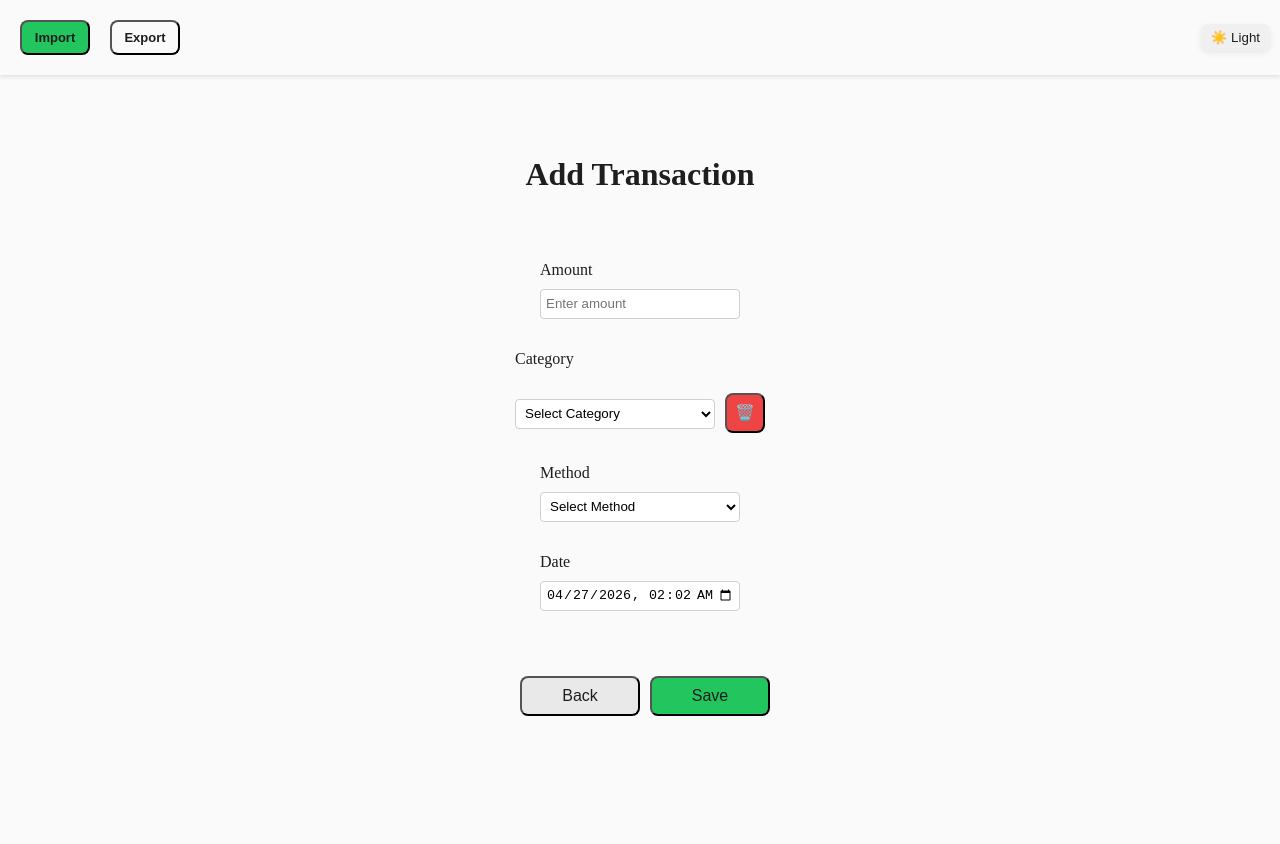
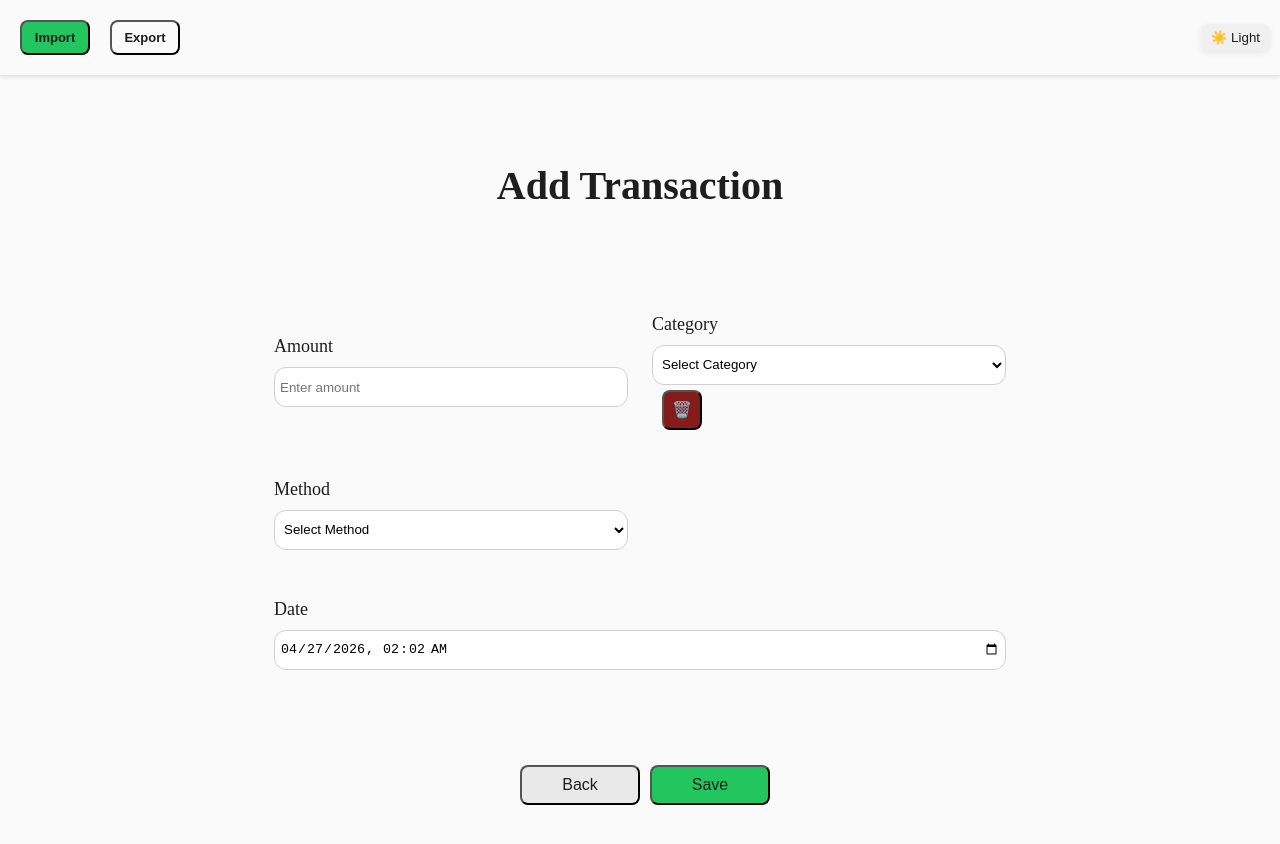
Before and after one commit to yaryhiin/wallet-react, a React (Create React App) app: page /income in a window 1280 px wide. Shown: the top 844 px of the page. Before the commit the page ends 800 px from the top, so only its background shows below. Built offline with nearby package versions, Linux system fonts and the light colour scheme.

Commit message:
improved form ui

```diff
--- a/src/App.js
+++ b/src/App.js
@@ -215,6 +215,9 @@ function App() {
           <Route element={
             <Layout toggleTheme={toggleTheme} theme={theme} exportData={exportData} importData={importData} />
           }>
+            <Route element={
+              <Container />
+            }>
               {accounts.length === 0 ? (
                 <Route path='/' element={
                   <WelcomeScreen />
@@ -229,9 +232,7 @@ function App() {
                 } />
               )
               }
-            <Route element={
-              <Container />
-            }>
+
               <Route path='income' element={
                 <AddTransaction addTransaction={addTransaction} addCategory={addCategory} type={"income"} accounts={accounts} categories={categories} deleteCategory={deleteCategory} />
               } />
--- a/src/components/codes/AddTransaction.js
+++ b/src/components/codes/AddTransaction.js
@@ -116,6 +116,7 @@ const AddTransaction = ({ addTransaction, type, accounts, addCategory, categorie
 
         <div className={styles.inputContainer}>
           <p className={styles.inputText}>Method</p>
+          <div className={styles.fieldRow}>
             <select
               className={cn(styles.input, errors.method && styles.error)}
               value={method}
@@ -128,8 +129,9 @@ const AddTransaction = ({ addTransaction, type, accounts, addCategory, categorie
               ))}
             </select>
           </div>
+        </div>
 
-        <div className={styles.inputContainer}>
+        <div className={cn(styles.inputContainer, styles.fullWidth)}>
           <p className={styles.inputText}>Date</p>
           <input
             type="datetime-local"
--- a/src/components/codes/ChangeTransaction.js
+++ b/src/components/codes/ChangeTransaction.js
@@ -125,6 +125,7 @@ const ChangeTransaction = ({ changeTransaction, deleteTransaction, addCategory,
 
         <div className={styles.inputContainer}>
           <p className={styles.inputText}>Category</p>
+          <div className={styles.fieldRow}>
             <select
               className={cn(styles.input, errors.category && styles.error)}
               value={category}
@@ -145,6 +146,7 @@ const ChangeTransaction = ({ changeTransaction, deleteTransaction, addCategory,
             </select>
             <button className={cn(styles.deleteCategoryBtn, styles.deleteBtn, "button")} onClick={() => handleDeleteCategory(category)}>🗑️</button>
           </div>
+        </div>
 
         {showModal && <Modal onAddCategory={handleAddCategory} onClose={() => setShowModal(false)} />}
 
@@ -163,7 +165,7 @@ const ChangeTransaction = ({ changeTransaction, deleteTransaction, addCategory,
           </select>
         </div>
 
-        <div className={styles.inputContainer}>
+        <div className={cn(styles.inputContainer, styles.fullWidth)}>
           <p className={styles.inputText}>Date</p>
           <input
             type="datetime-local"
--- a/src/components/styles/FormLayout.module.scss
+++ b/src/components/styles/FormLayout.module.scss
@@ -4,13 +4,16 @@
   align-items: center;
   justify-content: center;
   padding: 0 20px;
+  gap: 30px;
+  width: 100%;
+  max-width: 850px;
 }
 
 .input {
-  width: 200px;
-  height: 30px;
+  width: 100%;
+  height: 40px;
   box-sizing: border-box;
-  border-radius: 4px;
+  border-radius: 12px;
   border: 1px solid var(--input-border);
   padding: 5px;
   background-color: var(--input-bg);
@@ -19,28 +22,48 @@
 }
 
 .inputBox {
-  display: flex;
-  flex-direction: column;
+  display: grid;
+  grid-template-columns: 1fr 1fr;
+  column-gap: 24px;
+  row-gap: 16px;
   align-items: center;
   justify-content: center;
   padding-top: 30px;
   margin-bottom: 30px;
+  width: 100%;
+  max-width: 850px;
+}
+
+.fullWidth {
+  grid-column: 1 / -1;
 }
 
 .inputContainer {
   margin-bottom: 15px;
+  width: 100%;
+}
+
+.fieldRow {
+  display: flex;
+  align-items: center;
+  justify-content: center;;
+  gap: 12px;
+}
+
+.fieldRow select {
+  flex: 1;
 }
 
 .convertBtn {
-    width: 30px;
-    height: 30px;
+    width: 40px;
+    height: 40px;
     padding: 0;
     text-align: center;
-    font-size: 18px;
+    font-size: 22px;
 }
 
 .inputText {
-  font-size: 16px;
+  font-size: 18px;
   margin-bottom: 5px;
   color: var(--input-text);
   text-align: left;
@@ -48,7 +71,13 @@
 
 .buttonContainer {
   display: flex;
-  justify-content: center;
+  justify-content: flex-end;
+}
+
+.heading {
+  font-size: 40px;
+  font-weight: bold;
+  color: var(--text);
 }
 
 .saveBtn {
@@ -82,15 +111,24 @@
 
 .deleteCategoryBtn {
   width: 40px;
+  height: 40px;
+  flex-shrink: 0;
+  padding: 5px;
+  margin-top: 5px;
 }
 
 @media (max-width: 600px) {
-  .input {
-    width: 150px;
+  .inputContainer {
+    max-width: 300px;
   }
 
   .input[type="text"], .input[type="number"] {
     font-size: 16px;
   }
-
+  .inputBox {
+    display: flex;
+  flex-direction: column;
+  align-items: center;
+  justify-content: center;
+  }
 }
--- a/src/components/styles/base/_global.scss
+++ b/src/components/styles/base/_global.scss
@@ -5,7 +5,8 @@
 header {
   padding: 10px 20px;
   box-shadow: 0 2px 4px rgba(0,0,0,0.1);
-  background-color: var(--bg);
+  background-color: var(--card-bg);
+  border-bottom: 1px solid var(--card-bg-border);
 }
 
 body {
--- a/src/components/styles/base/_variables.scss
+++ b/src/components/styles/base/_variables.scss
@@ -16,8 +16,8 @@
     // Buttons
     --save-btn-bg: #22C55E;
     --save-btn-hover-bg: #16A34A;
-    --delete-btn-bg: #EF4444;
-    --delete-btn-hover-bg: #DC2626;
+    --delete-btn-bg: #851b1b;
+    --delete-btn-hover-bg: #701717;
 
     // Errors
     --error-border: rgb(255, 0, 0);
@@ -34,7 +34,7 @@
     --btn-hover-bg: #444;
     --input-bg: #e7e7e7;
     --input-border: #ccc;
-    --input-text: #e7e7e7;
+    --input-text: #e3e3e3;
     --back-btn-bg: #2F2F36;
     --back-btn-hover-bg: #333;
 }
--- a/src/components/styles/base/main.scss
+++ b/src/components/styles/base/main.scss
@@ -21,21 +21,20 @@
   justify-content: center;
   align-items: center;
   margin: auto;
-  padding-top: 30px;
-  width: fit-content;
-  padding-bottom: 30px;
+  padding: 30px 16px;
 }
 
 .container {
-  max-width: 1100px;
+  width: 100%;
+  max-width: 800px;
+  box-sizing: border-box;
   margin: 0 auto;
-  padding: 24px;
+  padding: 34px;
   display: flex;
   flex-direction: column;
   justify-content: center;
   align-items: center;
   margin: auto;
   padding-top: 30px;
-  width: fit-content;
   padding-bottom: 30px;
 }
```
Lines whose indentation alone changed are shown as unchanged.
